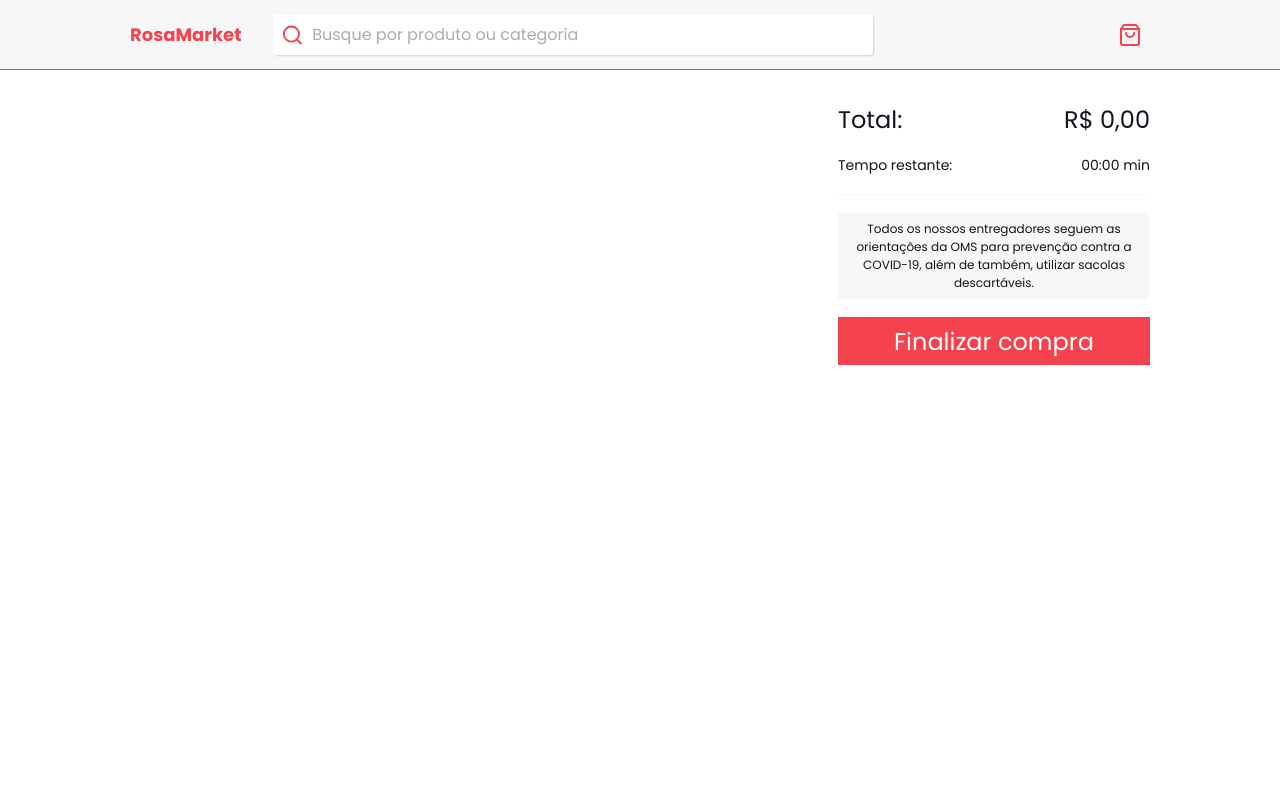
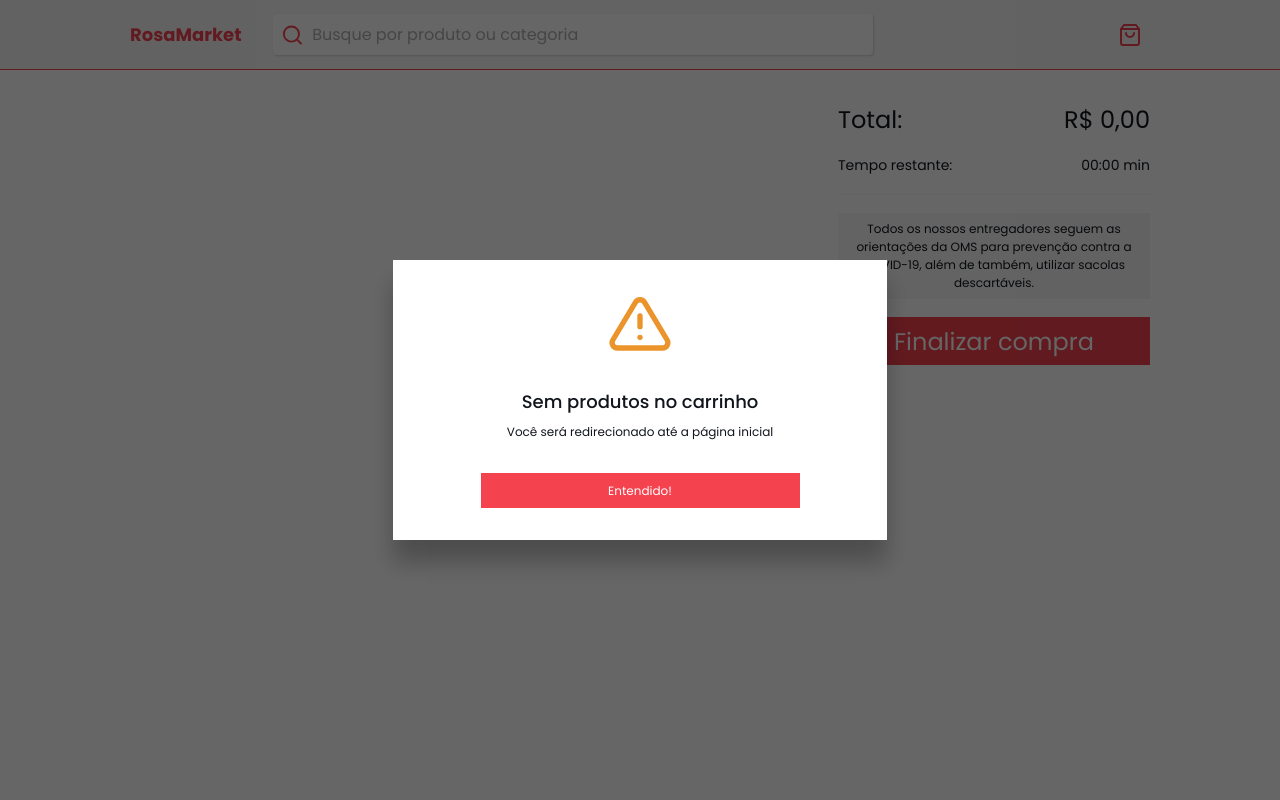
Before and after one commit to MarcosWillianR/react-shop, a React (Create React App) app: page /cart in a window 1280 px wide. Shown: the top 800 px of the page. Built offline with nearby package versions, Linux system fonts and the light colour scheme.

Commit message:
feat: added info modal logic into pages

```diff
--- a/src/App.tsx
+++ b/src/App.tsx
@@ -5,7 +5,6 @@ import Router from './routes';
 
 import store from './store';
 
-import ProductItemModal from './components/ProductItemModal';
 import Footer from './components/Footer';
 
 import AppProvider from './hooks';
@@ -17,8 +16,6 @@ const App: React.FC = () => (
     <Provider store={store}>
       <AppProvider>
         <Router />
-
-        <ProductItemModal />
         <Footer />
       </AppProvider>
     </Provider>
--- /dev/null
+++ b/src/components/InfoModal/index.tsx
@@ -0,0 +1,81 @@
+import React, { useState, useEffect, useMemo } from 'react';
+import ReactDOM from 'react-dom';
+import { FiX, FiAlertTriangle, FiCheck } from 'react-icons/fi';
+
+import Button from '../Button';
+import { useModal } from '../../hooks/Modal';
+
+import { modalRoot } from '../../utils';
+
+import { AppColors } from '../../styles/types';
+import { Container } from './styles';
+
+const InfoModal: React.FC = () => {
+  const { closeInfoModal, infoModalData } = useModal();
+  const [modalElement] = useState(document.createElement('div'));
+
+  const renderButtonByStatus = useMemo(() => {
+    if (infoModalData) {
+      const buttonByStatus = {
+        error: <Button onClick={closeInfoModal}>Ok</Button>,
+        success: (
+          <Button onClick={infoModalData?.successCallback || closeInfoModal}>
+            Feito!
+          </Button>
+        ),
+        warning: (
+          <Button onClick={infoModalData?.warningCallback || closeInfoModal}>
+            Entendido!
+          </Button>
+        ),
+      };
+
+      return buttonByStatus[infoModalData.infoStatus];
+    }
+
+    return null;
+  }, [closeInfoModal, infoModalData]);
+
+  const renderIconByStatus = useMemo(() => {
+    if (infoModalData) {
+      const iconByStatus = {
+        error: <FiX size={64} color={AppColors.ERROR_COLOR} />,
+        success: <FiCheck size={64} color={AppColors.SUCCESS_COLOR} />,
+        warning: <FiAlertTriangle size={64} color={AppColors.WARNING_COLOR} />,
+      };
+
+      return iconByStatus[infoModalData.infoStatus];
+    }
+
+    return null;
+  }, [infoModalData]);
+
+  useEffect(() => {
+    modalRoot.appendChild(modalElement);
+
+    return () => {
+      modalRoot.removeChild(modalElement);
+    };
+  }, [modalElement]);
+
+  return ReactDOM.createPortal(
+    <Container>
+      <div className="infoModal__content">
+        {infoModalData && (
+          <>
+            {renderIconByStatus}
+
+            {infoModalData.title && <strong>{infoModalData.title}</strong>}
+
+            <p>{infoModalData.description}</p>
+
+            {renderButtonByStatus}
+          </>
+        )}
+      </div>
+    </Container>,
+    modalElement,
+  );
+};
+
+export default InfoModal;
--- /dev/null
+++ b/src/components/InfoModal/styles.ts
@@ -0,0 +1,45 @@
+import styled from 'styled-components';
+
+import { AppColors, FontWeights } from '../../styles/types';
+import { fontSizes } from '../../styles/constants';
+
+export const Container = styled.div`
+  display: flex;
+  justify-content: center;
+  align-items: center;
+
+  position: fixed;
+  top: 0;
+  left: 0;
+  bottom: 0;
+  right: 0;
+  z-index: 99999;
+
+  background: ${AppColors.MODAL_BACKGROUND};
+
+  .infoModal__content {
+    width: 100%;
+    max-width: 494px;
+
+    display: flex;
+    flex-direction: column;
+    justify-content: center;
+    align-items: center;
+
+    background: ${AppColors.WHITE_COLOR};
+    padding: 32px 18px;
+    box-shadow: 0px 22px 22px rgba(0, 0, 0, 0.25);
+
+    strong {
+      font-weight: ${FontWeights.NORMAL};
+      font-size: ${fontSizes.MEDIUM};
+      margin: 32px 0 8px 0;
+    }
+
+    p {
+      font-size: ${fontSizes.XSMALL};
+      margin-bottom: 32px;
+      text-align: center;
+    }
+  }
+`;
--- a/src/components/ProductItemModal/index.tsx
+++ b/src/components/ProductItemModal/index.tsx
@@ -1,4 +1,10 @@
-import React, { useCallback, MouseEvent, useState, useMemo } from 'react';
+import React, {
+  useCallback,
+  MouseEvent,
+  useState,
+  useMemo,
+  useEffect,
+} from 'react';
 import ReactDOM from 'react-dom';
 import { FiPlus, FiMinus } from 'react-icons/fi';
 import { useDispatch } from 'react-redux';
@@ -13,7 +19,7 @@ import { useModal } from '../../hooks/Modal';
 import { addProductToCart } from '../../store/modules/cart/actions';
 import { IProduct } from '../../store/modules/cart/types';
 
-import { priceFormatter } from '../../utils';
+import { priceFormatter, modalRoot } from '../../utils';
 
 import {
   Container,
@@ -23,14 +29,11 @@ import {
 } from './styles';
 
 const ProductItemModal: React.FC = () => {
-  const {
-    closeProductItemModal,
-    productItemModalIsVisible,
-    productItemModalData,
-  } = useModal();
+  const { closeProductItemModal, productItemModalData } = useModal();
   const dispatch = useDispatch();
 
   const [itemQuantity, setItemQuantity] = useState(1);
+  const [modalElement] = useState(document.createElement('div'));
 
   const handleClickOutside = useCallback(
     (event: MouseEvent<HTMLDivElement>) => {
@@ -74,12 +77,16 @@ const ProductItemModal: React.FC = () => {
     return '';
   }, [itemQuantity, productItemModalData]);
 
+  useEffect(() => {
+    modalRoot.appendChild(modalElement);
+
+    return () => {
+      modalRoot.removeChild(modalElement);
+    };
+  }, [modalElement]);
+
   return ReactDOM.createPortal(
-    <Container
-      onClick={handleClickOutside}
-      className="productItemModal"
-      isVisible={productItemModalIsVisible}
-    >
+    <Container onClick={handleClickOutside} className="productItemModal">
       <div className="productItemModal__content">
         {productItemModalData && (
           <>
@@ -138,7 +145,7 @@ const ProductItemModal: React.FC = () => {
         )}
       </div>
     </Container>,
-    document.getElementById('modal-root') as Element,
+    modalElement,
   );
 };
 
--- a/src/components/ProductItemModal/styles.ts
+++ b/src/components/ProductItemModal/styles.ts
@@ -3,16 +3,12 @@ import styled from 'styled-components';
 import { AppColors, FontWeights } from '../../styles/types';
 import { fontSizes } from '../../styles/constants';
 
-interface ContainerProps {
-  isVisible: boolean;
-}
-
 interface SubQuantityButtonProps {
   disabled: boolean;
 }
 
-export const Container = styled.div<ContainerProps>`
-  display: ${({ isVisible }) => (isVisible ? 'flex' : 'none')};
+export const Container = styled.div`
+  display: flex;
   justify-content: center;
   align-items: center;
 
--- a/src/hooks/Modal/index.tsx
+++ b/src/hooks/Modal/index.tsx
@@ -8,11 +8,23 @@ import React, {
 
 import { IProduct } from '../../store/modules/cart/types';
 
+export interface InfoModalData {
+  title?: string;
+  description: string;
+  infoStatus: 'success' | 'error' | 'warning';
+  successCallback?(): void;
+  warningCallback?(): void;
+}
+
 interface ModalContextData {
   showProductItemModal(product: Omit<IProduct, 'quantity'>): void;
   closeProductItemModal(): void;
   productItemModalIsVisible: boolean;
   productItemModalData: Omit<IProduct, 'quantity'> | null;
+  showInfoModal(infoData: InfoModalData): void;
+  closeInfoModal(): void;
+  infoModalIsVisible: boolean;
+  infoModalData: InfoModalData | null;
 }
 
 const ModalContext = createContext<ModalContextData>({} as ModalContextData);
@@ -25,6 +37,11 @@ const ModalProvider: React.FC = ({ children }) => {
     IProduct,
     'quantity'
   > | null>(null);
+
+  const [infoModalIsVisible, setInfoModalIsVisible] = useState(false);
+  const [infoModalData, setInfoModalData] = useState<InfoModalData | null>(
+    null,
+  );
 
   const closeProductItemModal = useCallback(() => {
     setProductItemModalIsVisible(false);
@@ -43,18 +60,43 @@ const ModalProvider: React.FC = ({ children }) => {
     [closeProductItemModal, productItemModalIsVisible],
   );
 
+  const closeInfoModal = useCallback(() => {
+    setInfoModalIsVisible(false);
+    setInfoModalData(null);
+  }, []);
+
+  const showInfoModal = useCallback(
+    (infoData: InfoModalData) => {
+      if (infoModalIsVisible) {
+        closeInfoModal();
+      } else {
+        setInfoModalIsVisible(true);
+        setInfoModalData(infoData);
+      }
+    },
+    [closeInfoModal, infoModalIsVisible],
+  );
+
   const contextValue = useMemo(
     () => ({
       showProductItemModal,
       closeProductItemModal,
       productItemModalIsVisible,
       productItemModalData,
+      showInfoModal,
+      closeInfoModal,
+      infoModalData,
+      infoModalIsVisible,
     }),
     [
       showProductItemModal,
       closeProductItemModal,
       productItemModalIsVisible,
       productItemModalData,
+      showInfoModal,
+      closeInfoModal,
+      infoModalData,
+      infoModalIsVisible,
     ],
   );
 
--- a/src/pages/Cart/index.tsx
+++ b/src/pages/Cart/index.tsx
@@ -1,6 +1,7 @@
 import React, { useCallback, useEffect, useMemo, useState } from 'react';
 import { FiPlus, FiMinus } from 'react-icons/fi';
 import { useSelector, useDispatch } from 'react-redux';
+import { useHistory } from 'react-router-dom';
 
 import Header from '../../components/Header';
 import Search from '../../components/Search';
@@ -15,6 +16,8 @@ import {
   removeProductFromCart,
   clearCart,
 } from '../../store/modules/cart/actions';
+
+import { useModal } from '../../hooks/Modal';
 
 import { priceFormatter, getDateDifference } from '../../utils';
 
@@ -37,6 +40,8 @@ interface ChangeProductQuantityProps {
 
 const Cart: React.FC = () => {
   const dispatch = useDispatch();
+  const { showInfoModal, closeInfoModal, infoModalIsVisible } = useModal();
+  const history = useHistory();
 
   const { cartTimeout, items, totalAmount } = useSelector<IState, ICartState>(
     state => state.cart,
@@ -70,11 +75,64 @@ const Cart: React.FC = () => {
     totalAmount,
   ]);
 
+  const showEndCountDownModal = useCallback(() => {
+    if (!infoModalIsVisible) {
+      return showInfoModal({
+        infoStatus: 'warning',
+        title: 'Tempo esgotado, produtos removidos do carrinho',
+        description:
+          'Você já está a mais de 15 minutos com esses produtos no carrinho, você será redirecionado até a página inicial',
+        warningCallback: () => {
+          dispatch(clearCart());
+          closeInfoModal();
+          history.push('/');
+        },
+      });
+    }
+
+    return null;
+  }, [closeInfoModal, dispatch, history, infoModalIsVisible, showInfoModal]);
+
+  const handleFinishPayment = useCallback(() => {
+    if (!infoModalIsVisible) {
+      dispatch(clearCart());
+
+      return showInfoModal({
+        infoStatus: 'success',
+        title: 'Pedido realizado com sucesso!',
+        description: 'Eba! seu pedido foi feito, agora é só esperar.',
+        successCallback: () => {
+          closeInfoModal();
+          history.push('/');
+        },
+      });
+    }
+
+    return null;
+  }, [closeInfoModal, dispatch, history, infoModalIsVisible, showInfoModal]);
+
   useEffect(() => {
     if (items.length > 0) {
       dispatch(calcCartTotalValue());
+    } else if (!items.length && !infoModalIsVisible) {
+      showInfoModal({
+        infoStatus: 'warning',
+        title: 'Sem produtos no carrinho',
+        description: 'Você será redirecionado até a página inicial',
+        warningCallback: () => {
+          closeInfoModal();
+          history.push('/');
+        },
+      });
     }
-  }, [dispatch, items]);
+  }, [
+    closeInfoModal,
+    dispatch,
+    history,
+    infoModalIsVisible,
+    items,
+    showInfoModal,
+  ]);
 
   useEffect(() => {
     let countDownTimeout: NodeJS.Timeout;
@@ -89,8 +147,10 @@ const Cart: React.FC = () => {
           now,
         );
 
-        if (!minutes && !seconds) {
-          return dispatch(clearCart());
+        if (minutes <= 0 && seconds <= 0) {
+          setCountdownCart('00:00');
+
+          return showEndCountDownModal();
         }
 
         const minutesFormatted = String(minutes).padStart(2, '0');
@@ -110,7 +170,7 @@ const Cart: React.FC = () => {
     }
 
     return () => clearTimeout(countDownTimeout);
-  }, [cartTimeout, dispatch]);
+  }, [cartTimeout, showEndCountDownModal]);
 
   return (
     <Container>
@@ -211,7 +271,9 @@ const Cart: React.FC = () => {
               </p>
             </div>
 
-            <Button size="medium">Finalizar compra</Button>
+            <Button size="medium" onClick={handleFinishPayment}>
+              Finalizar compra
+            </Button>
           </CartFinishPaymentContent>
         </div>
       </MaxContentSizeWrapper>
--- a/src/routes/index.tsx
+++ b/src/routes/index.tsx
@@ -1,14 +1,28 @@
 import React from 'react';
 import { Switch, Route } from 'react-router-dom';
+
+import { useModal } from '../hooks/Modal';
+
+import ProductItemModal from '../components/ProductItemModal';
+import InfoModal from '../components/InfoModal';
 
 import Cart from '../pages/Cart';
 import Home from '../pages/Home';
 
-const Router: React.FC = () => (
-  <Switch>
-    <Route exact path="/" component={Home} />
-    <Route path="/cart" component={Cart} />
-  </Switch>
-);
+const Router: React.FC = () => {
+  const { productItemModalIsVisible, infoModalIsVisible } = useModal();
+
+  return (
+    <>
+      <Switch>
+        <Route exact path="/" component={Home} />
+        <Route path="/cart" component={Cart} />
+      </Switch>
+
+      {productItemModalIsVisible && <ProductItemModal />}
+      {infoModalIsVisible && <InfoModal />}
+    </>
+  );
+};
 
 export default Router;
--- a/src/store/modules/cart/reducer.ts
+++ b/src/store/modules/cart/reducer.ts
@@ -1,6 +1,6 @@
 import { Reducer } from 'redux';
 import produce from 'immer';
-import { addMinutes } from 'date-fns';
+import { addSeconds } from 'date-fns';
 
 import { ICartState } from './types';
 import { Action, ActionTypes } from './types/action';
@@ -18,7 +18,7 @@ const cart: Reducer<ICartState> = (state = INITIAL_STATE, action: Action) => {
         const { product } = action.payload;
 
         if (!draft.items.length && !draft.cartTimeout) {
-          draft.cartTimeout = addMinutes(new Date(), 15);
+          draft.cartTimeout = addSeconds(new Date(), 10);
         }
 
         const productAlreadyInCartIndex = draft.items.findIndex(
--- a/src/styles/types.ts
+++ b/src/styles/types.ts
@@ -23,4 +23,6 @@ export enum AppColors {
   PLACEHOLDER_TEXT_COLOR = '#ACACAD',
   MODAL_BACKGROUND = 'rgba(0,0,0, 0.6)',
   SUCCESS_COLOR = '#5cb85c',
+  ERROR_COLOR = '#ff3333',
+  WARNING_COLOR = '#eb942b',
 }
--- a/src/utils/index.ts
+++ b/src/utils/index.ts
@@ -1,6 +1,8 @@
 import { differenceInMinutes, differenceInSeconds } from 'date-fns';
 
 import { GetDateDifferenceResponse } from './types';
+
+const modalRoot = document.getElementById('modal-root') as HTMLElement;
 
 const priceFormatter = (value: number): string => {
   return new Intl.NumberFormat('pt-BR', {
@@ -19,4 +21,4 @@ const getDateDifference = (
   return { minutes, seconds };
 };
 
-export { priceFormatter, getDateDifference };
+export { priceFormatter, getDateDifference, modalRoot };
```
